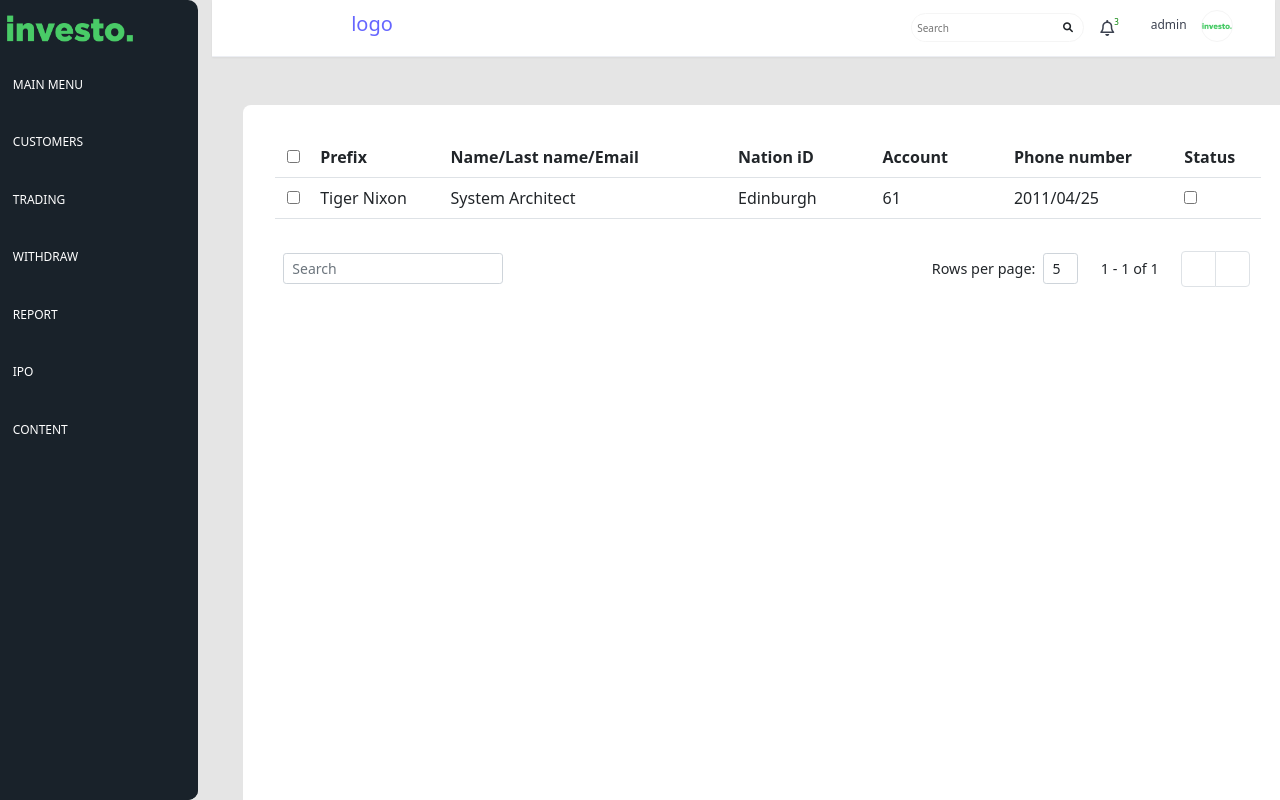
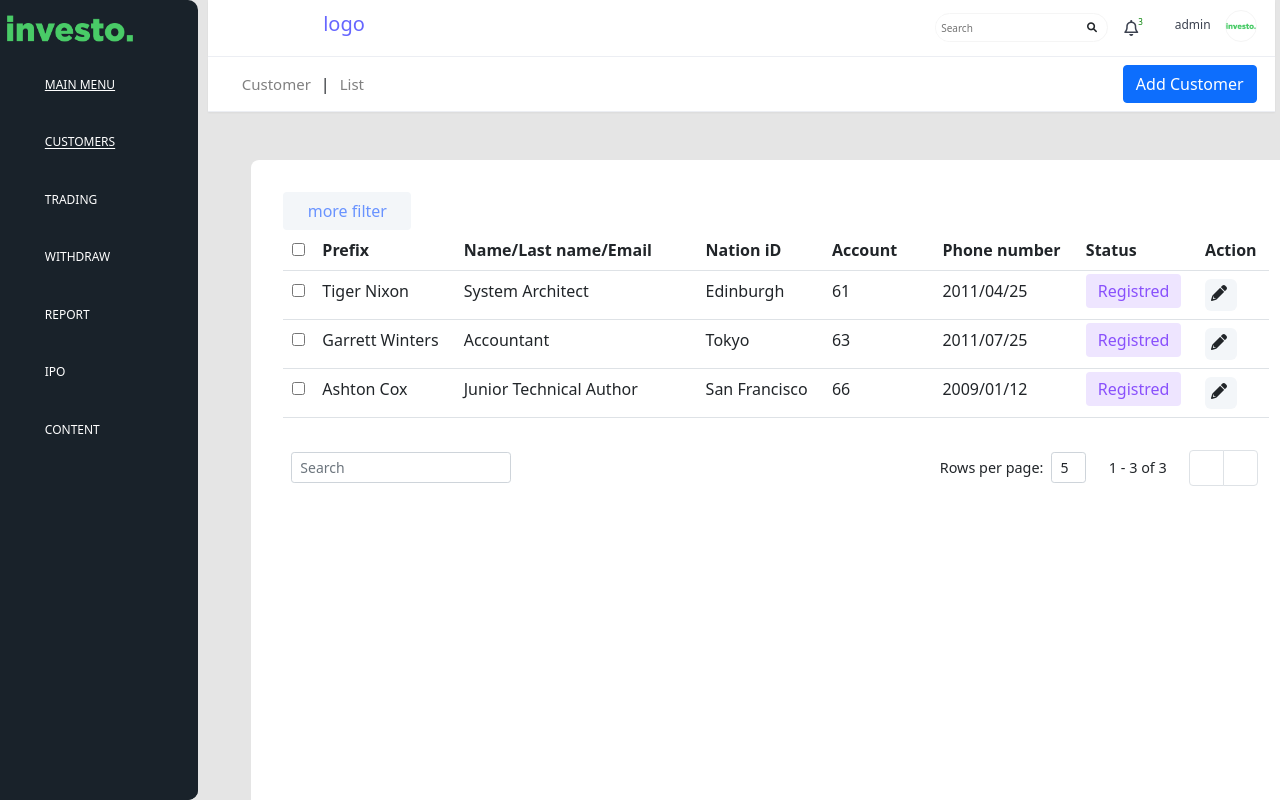
Before and after one commit to kunjan1005/investo, a React (Create React App) app: page /customer in a window 1280 px wide. Shown: the top 800 px of the page. Built offline with nearby package versions, Linux system fonts and the light colour scheme.

Commit message:
customer page desing -k

```diff
--- a/package.json
+++ b/package.json
@@ -3,6 +3,8 @@
   "version": "0.1.0",
   "private": true,
   "dependencies": {
+    "@emotion/react": "^11.7.1",
+    "@emotion/styled": "^11.6.0",
     "@mui/icons-material": "^5.4.2",
     "@mui/material": "^5.4.2",
     "@mui/styled-engine": "^5.4.2",
--- a/src/App.css
+++ b/src/App.css
@@ -9,9 +9,11 @@
   -webkit-font-smoothing: antialiased;
   -moz-osx-font-smoothing: grayscale;
   text-rendering: optimizeLegibility;
-  background-color: #E5E5E5 !important;
+  background-color: #e5e5e5 !important;
 }
-
+.row{
+  --bs-gutter-x: none !important;
+}
 a {
   text-decoration: none;
   -webkit-transition: all 0.6s ease;
@@ -75,7 +77,7 @@
 .sidebar-nav ul {
   list-style: none;
   display: block;
-  padding: 0;
+  /* padding: 0; */
   margin: 0;
 }
 .header-title img {
@@ -120,37 +122,9 @@
   right: 0.75em;
   top: 45%;
 }
-.sidebar-nav .nav-flyout {
-  position: absolute;
-  background-color: #080d11;
-  z-index: 9;
-  left: 2.5em;
-  top: 0;
-  height: 100vh;
-  -webkit-transform: translateX(100%);
-  -moz-transform: translateX(100%);
-  -ms-transform: translateX(100%);
-  -o-transform: translateX(100%);
-  transform: translateX(100%);
-  -webkit-transition: all 0.5s ease;
-  -moz-transition: all 0.5s ease;
-  transition: all 0.5s ease;
+.sub-nav{
+  left:10px !important;
 }
-.sidebar-nav .nav-flyout a:hover {
-  background-color: rgba(255, 255, 255, 0.05);
-}
-.sidebar-nav ul > li:hover .nav-flyout {
-  -webkit-transform: translateX(0);
-  -moz-transform: translateX(0);
-  -ms-transform: translateX(0);
-  -o-transform: translateX(0);
-  transform: translateX(0);
-  -webkit-transition: all 0.5s ease;
-  -moz-transition: all 0.5s ease;
-  transition: all 0.5s ease;
-}
-/* //top nav  */
-
 a {
   text-decoration: none;
 }
@@ -500,7 +474,7 @@
   justify-content: center;
   align-items: flex-start;
   padding: 15px;
-  top:2rem;
+  top: 2rem;
   background: #ffffff;
   border-radius: 10px;
 }
@@ -555,3 +529,50 @@
   background: #ffffff;
   border-radius: 8px;
 }
+.edit-icon-button {
+  width: 32px;
+  height: 32px;
+  right: 30px;
+  top: 382px;
+  background: #f3f6f9;
+  border-radius: 6px;
+  padding: 6px;
+}
+.customer-status {
+  /* display: flex;
+flex-direction: row; */
+  align-items: flex-start;
+  padding: 6px 12px;
+
+  /* position: absolute; */
+  width: 89px;
+  height: 26px;
+
+  color: #8950fc;
+  background: #eee5ff;
+  border-radius: 4px;
+}
+.customer-filter {
+
+  padding: 7px 13px;
+
+  /* position: absolute; */
+  width: 8rem !important;
+  /* height: 33px; */
+  float: right !important;
+
+
+  background: #F3F6F9 !important;
+  border-radius: 4px;
+  color: #6993FF !important;
+}
+.top-navigate-link{
+  margin:5px;
+  text-decoration: none;
+
+  font-size: 15px;
+  color:grey !important;
+}
+.active{
+   color: black;
+}
--- a/src/customers/DataTable.jsx
+++ b/src/customers/DataTable.jsx
@@ -1,6 +1,7 @@
 import React from 'react';
 import { MDBDataTableV5 } from 'mdbreact';
 import { customers } from '../sampleData/customer';
+
 // import Result from '../components/result';
 
 export default function WithMultipleCheckboxes() {
--- a/src/customers/MainCustomerPage.jsx
+++ b/src/customers/MainCustomerPage.jsx
@@ -4,8 +4,11 @@
 const MainCustomerPage=()=>{
     return(<>
       <div className='container-fluid p-5'>
-        {/* <MainChart/> */}
+
         <div className='row customer-main-container'>
+            <div className='row '>
+                <button className='btn btn-default customer-filter'>more filter</button>
+            </div>
             <Scrollbars>
           <CustomerDataTable/>
           </Scrollbars>
--- a/src/index.js
+++ b/src/index.js
@@ -5,7 +5,6 @@
 import reportWebVitals from "./reportWebVitals";
 import "../node_modules/bootstrap/dist/css/bootstrap.css";
 import { BrowserRouter } from "react-router-dom";
-
 ReactDOM.render(
   <React.StrictMode>
     <BrowserRouter>
--- /dev/null
+++ b/src/navbar/SubNav.jsx
@@ -0,0 +1,29 @@
+import React, { useState } from "react";
+import { NavLink } from "react-router-dom";
+const SubNav = () => {
+
+  return (
+    <>
+        <nav className="navbar">
+          <div class="container">
+            <div className="navbar-header col-lg-4">
+             <span  className="top-navigate-link"><NavLink to='/customer'   className="top-navigate-link">Customer</NavLink></span>
+             <span className="horizonatal-line"> | </span>
+             <span className="top-navigate-link"><NavLink to='customer/list' className="top-navigate-link">List</NavLink></span>
+            </div>
+
+            <div className="navbar-menu col-lg-8" id="open-navbar1">
+              <ul className="navbar-nav">
+                <li className="navbar-dropdown">
+                  <div className="">
+                     <button className="btn btn-primary">Add Customer</button>
+                  </div>
+                </li>
+              </ul>
+            </div>
+          </div>
+        </nav>
+    </>
+  );
+};
+export default SubNav;
--- a/src/navbar/Topnav.jsx
+++ b/src/navbar/Topnav.jsx
@@ -2,6 +2,7 @@
 import logo from "../images/logos/black.svg";
 import NotificationDropDown from "../notification/NotificationDropDown";
 import Body from "../components/Body";
+import SubNav from "./SubNav";
 // import '../custom/topnav'
 // import Button from '@mui/material/Button'
 const Topnav = () => {
@@ -56,6 +57,7 @@
             </div>
           </div>
         </nav>
+        <SubNav/>
         <Body/>
       </div>
     </>
--- a/src/routing/Routing.jsx
+++ b/src/routing/Routing.jsx
@@ -7,7 +7,7 @@
     return(<>
     <Routes>
         <Route excat path='/' element={<Dashboard/>}/>
-        <Route excat path='/customer' element={<MainCustomerPage/>}/>
+        <Route activeClass='active' excat path='/customer' element={<MainCustomerPage/>}/>
     </Routes>
     </>)
 }
--- a/src/sampleData/customer.js
+++ b/src/sampleData/customer.js
@@ -1,68 +1,89 @@
-export const customers ={
+export const customers = {
   columns: [
     {
-        label: 'Prefix',
-        field: 'name',
+      label: "Prefix",
+      field: "name",
       width: 150,
       attributes: {
-          'aria-controls': 'DataTable',
-          'aria-label': 'Name',
+        "aria-controls": "DataTable",
+        "aria-label": "Name",
       },
     },
     {
-        label: 'Name/Last name/Email',
-        field: 'position',
+      label: "Name/Last name/Email",
+      field: "position",
       width: 270,
     },
     {
-        label: 'Nation iD',
-        field: 'office',
+      label: "Nation iD",
+      field: "office",
       width: 200,
     },
     {
-        label: 'Account',
-        field: 'age',
-        sort: 'asc',
+      label: "Account",
+      field: "age",
+      sort: "asc",
       width: 100,
     },
     {
-        label: 'Phone number',
-        field: 'date',
-        sort: 'disabled',
+      label: "Phone number",
+      field: "date",
+      sort: "disabled",
       width: 150,
     },
     {
-        label: 'Status',
-        field: 'status',
-        sort: 'disabled',
+      label: "Status",
+      field: "status",
+      sort: "disabled",
+      width: 100,
+    },
+    {
+        label: "Action",
+        field: "action",
+        sort: "disabled",
         width: 100,
       },
   ],
   rows: [
     {
-        name: 'Tiger Nixon',
-        position: 'System Architect',
-        office: 'Edinburgh',
-        age: '61',
-        date: '2011/04/25',
-        status:<input type='checkbox' placeholder="check"/>
+      name: "Tiger Nixon",
+      position: "System Architect",
+      office: "Edinburgh",
+      age: "61",
+      date: "2011/04/25",
+      status:(<span className="customer-status">Registred</span>),
+      action: (
+        <span className="">
+          <i className="fa-solid fa-pencil edit-icon-button"></i>
+        </span>
+      ),
     },
-    //   {
-    //     name: 'Garrett Winters',
-    //     position: 'Accountant',
-    //     office: 'Tokyo',
-    //     age: '63',
-    //     date: '2011/07/25',
-    //     salary: '$170',
-    //   },
-    //   {
-    //     name: 'Ashton Cox',
-    //     position: 'Junior Technical Author',
-    //     office: 'San Francisco',
-    //     age: '66',
-    //     date: '2009/01/12',
-    //     salary: '$86',
-    //   },
+    {
+      name: "Garrett Winters",
+      position: "Accountant",
+      office: "Tokyo",
+      age: "63",
+      date: "2011/07/25",
+      status:(<span className="customer-status">Registred</span>),
+      action: (
+        <span className="">
+          <i className="fa-solid fa-pencil edit-icon-button"></i>
+        </span>
+      ),
+    },
+    {
+      name: "Ashton Cox",
+      position: "Junior Technical Author",
+      office: "San Francisco",
+      age: "66",
+      date: "2009/01/12",
+      status:(<span className="customer-status">Registred</span>),
+      action: (
+        <span className="">
+          <i className="fa-solid fa-pencil edit-icon-button"></i>
+        </span>
+      ),
+    },
     //   {
     //     name: 'Cedric Kelly',
     //     position: 'Senior Javascript Developer',
@@ -496,4 +517,4 @@
     //     salary: '$112',
     //   },
   ],
-  }
+};
--- a/src/sidebar/Sidebar.jsx
+++ b/src/sidebar/Sidebar.jsx
@@ -1,8 +1,10 @@
 import React from "react";
+import { useState } from "react";
 import Scrollbars from "react-custom-scrollbars-2";
 import { NavLink } from "react-router-dom";
 import logo from "../images/logos/black.svg";
 const Sidebar = () => {
+  let [dropDown,showDropDown]=useState(0);
   return (
     <>
       <section className="app col-lg-2">
@@ -14,59 +16,41 @@
             <Scrollbars>
               <ul>
                 <li>
-                  <a herf='#'>
+                  <NavLink to='#' onClick={()=>dropDown==0?showDropDown(1):showDropDown(0)}>
                     <i className="ion-bag"></i> <span>MAIN MENU</span>
-                  </a>
-                  {/* <ul className="nav-flyout">
+                  </NavLink>
+                  {dropDown===1?<ul className="sub-nav">
                     <li>
-                      <a href="#">
-                        <i className="ion-ios-color-filter-outline"></i>Derps
-                      </a>
+                      <NavLink to='/'>
+                        <i className="ion-ios-color-filter-outline"></i>Dashboard
+                      </NavLink>
                     </li>
                     <li>
-                      <a href="#">
-                        <i className="ion-ios-clock-outline"></i>Times
-                      </a>
+                    <NavLink to='/market'>
+                        <i className="ion-ios-clock-outline"></i>Market
+                      </NavLink>
+                    </li>
+
+                  </ul>:null}
+                </li>
+                <li>
+                  <NavLink to='#'  onClick={()=>dropDown==0?showDropDown(2):showDropDown(0)}>
+                    <i className="ion-ios-settings"></i>{" "}
+                    <span className="">CUSTOMERS</span>
+                  </NavLink>
+                  {dropDown===2?<ul className="sub-nav">
+                    <li>
+                      <NavLink to='/customer'>
+                        <i className="ion-ios-color-filter-outline"></i>Customer List
+                      </NavLink>
                     </li>
                     <li>
-                      <a href="#">
-                        <i className="ion-android-star-outline"></i>Hates
-                      </a>
+                    <NavLink to='/customer/account'>
+                        <i className="ion-ios-clock-outline"></i>Account
+                        </NavLink>
                     </li>
-                    <li>
-                      <a href="#">
-                        <i className="ion-heart-broken"></i>Beat
-                      </a>
-                    </li>
-                  </ul> */}
-                </li>
-                <li>
-                  <a herf='#'>
-                    <i className="ion-ios-settings"></i>{" "}
-                    <span className="">CUSTOMERS</span>
-                  </a>
-                  {/* <ul className="nav-flyout">
-                    <li>
-                      <a href="#">
-                        <i className="ion-ios-alarm-outline"></i>Watch
-                      </a>
-                    </li>
-                    <li>
-                      <a href="#">
-                        <i className="ion-ios-camera-outline"></i>Creeper
-                      </a>
-                    </li>
-                    <li>
-                      <a href="#">
-                        <i className="ion-ios-chatboxes-outline"></i>Hate
-                      </a>
-                    </li>
-                    <li>
-                      <a href="#">
-                        <i className="ion-ios-cog-outline"></i>Grinder
-                      </a>
-                    </li>
-                  </ul> */}
+
+                  </ul>:null}
                 </li>
                 <li>
                   <a herf='#'>
@@ -168,33 +152,7 @@
                     <i className="ion-ios-navigate-outline"></i>{" "}
                     <span className="">IPO</span>
                   </a>
-                  {/* <ul className="nav-flyout">
-                    <li>
-                      <a href="#">
-                        <i className="ion-ios-flame-outline"></i>Burn
-                      </a>
-                    </li>
-                    <li>
-                      <a href="#">
-                        <i className="ion-ios-lightbulb-outline"></i>Bulbs
-                      </a>
-                    </li>
-                    <li>
-                      <a href="#">
-                        <i className="ion-ios-location-outline"></i>Where You
-                      </a>
-                    </li>
-                    <li>
-                      <a href="#">
-                        <i className="ion-ios-locked-outline"></i>On Lock
-                      </a>
-                    </li>
-                    <li>
-                      <a href="#">
-                        <i className="ion-ios-navigate-outline"></i>Ghostface
-                      </a>
-                    </li>
-                  </ul> */}
+
                 </li>
                 <li>
                   <a herf='#'>
```
Also changed, not shown: 1 other file (tests, documents, lock files or other folders). Lines whose indentation alone changed are shown as unchanged.
